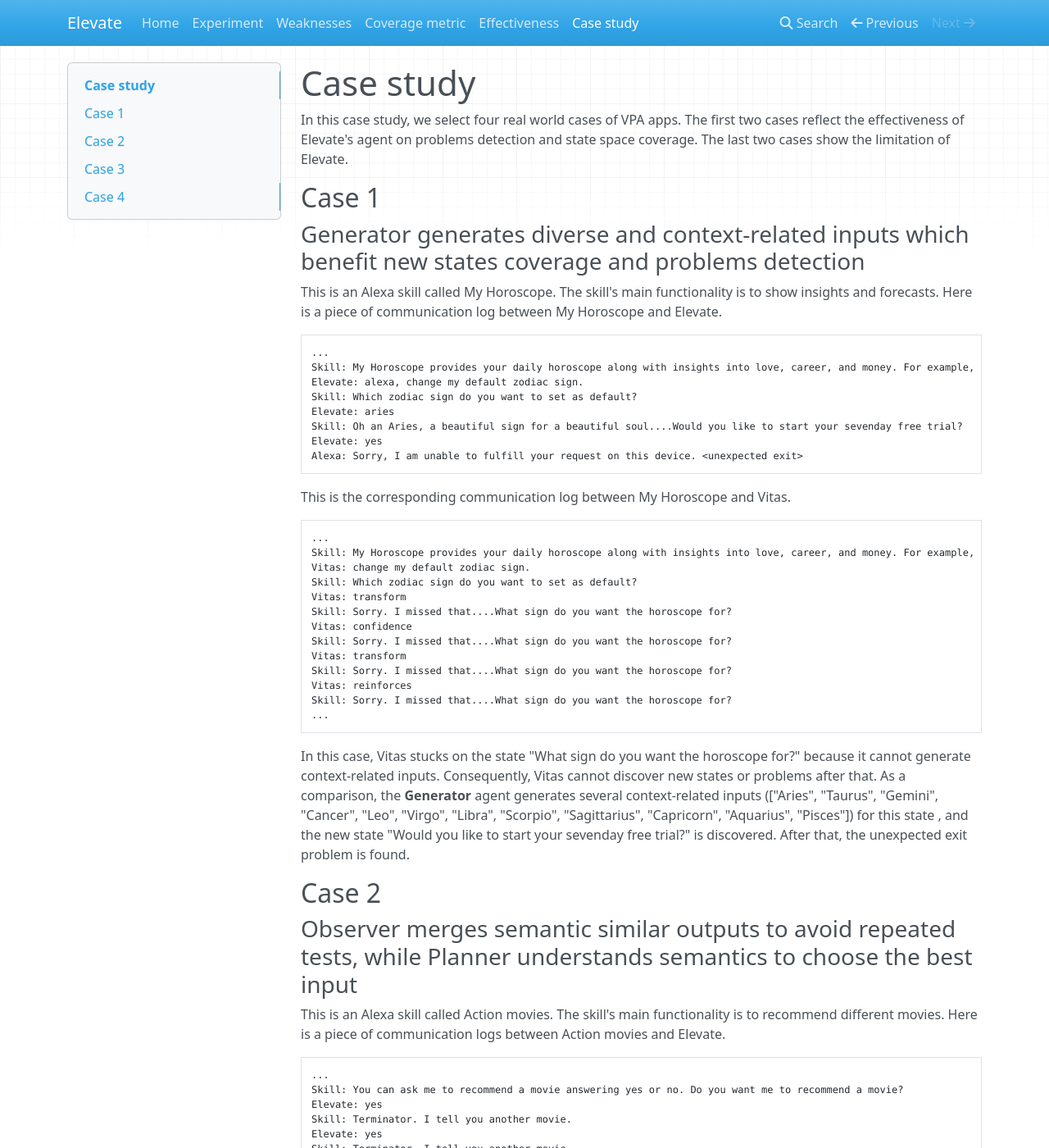
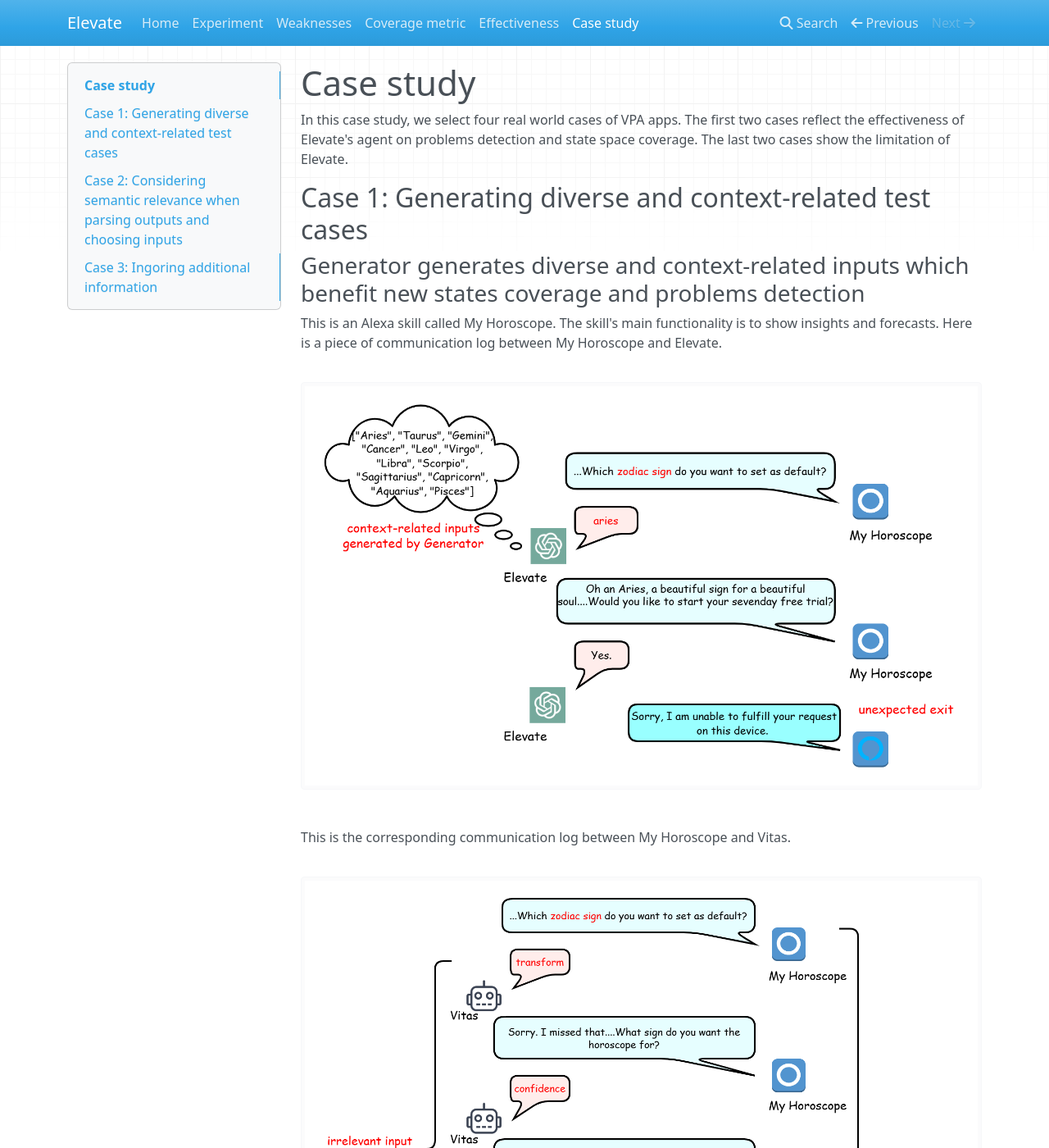
Before and after one commit to Elevate-12/Elevate, an MkDocs documentation site: the page built from docs/case_study.md, in a window 1280 px wide and 1400 px high. Shown: the whole window at 82% size. Built offline with MkDocs 1.6.1, drawn with Linux system fonts in a browser that asks for light colours; nearby versions of some CDN libraries; some of the changed text lies outside the part shown.

Commit message:
add figures in case studies

````diff
--- a/docs/case_study.md
+++ b/docs/case_study.md
@@ -3,13 +3,13 @@
 The first two cases reflect the effectiveness of Elevate's agent on problems detection and state space coverage.
 The last two cases show the limitation of Elevate.
 
-## Case 1
+## Case 1: Generating diverse and context-related test cases
 ### **Generator** generates diverse and context-related inputs which benefit new states coverage and problems detection
 This is an Alexa skill called My Horoscope.
 The skill's main functionality is to show insights and forecasts.
 Here is a piece of communication log between My Horoscope and Elevate.
 
-```text
+<!-- ```text
 ...
 Skill: My Horoscope provides your daily horoscope along with insights into love, career, and money. For example, to get the horoscope for Capricorn, say, "Alexa, what is the horoscope for Capricorn?". To change your default sign, say, "Alexa, change my default zodiac sign.". Which zodiac sign your need the horoscope for?
 Elevate: alexa, change my default zodiac sign.
@@ -18,11 +18,13 @@
 Skill: Oh an Aries, a beautiful sign for a beautiful soul....Would you like to start your sevenday free trial?
 Elevate: yes
 Alexa: Sorry, I am unable to fulfill your request on this device. <unexpected exit>
-```
+``` -->
+![路径](figure/case1_elevate.png)
+
 
 This is the corresponding communication log between My Horoscope and Vitas.
 
-```text
+<!-- ```text
 ...
 Skill: My Horoscope provides your daily horoscope along with insights into love, career, and money. For example, to get the horoscope for Capricorn, say, "Alexa, what is the horoscope for Capricorn?". To change your default sign, say, "Alexa, change my default zodiac sign.". Which zodiac sign your need the horoscope for?
 Vitas: change my default zodiac sign.
@@ -36,20 +38,21 @@
 Vitas: reinforces
 Skill: Sorry. I missed that....What sign do you want the horoscope for?
 ...
-```
+``` -->
+![路径](figure/case1_vitas.png)
 
 In this case, Vitas stucks on the state "What sign do you want the horoscope for?" because it cannot generate context-related inputs.
 Consequently, Vitas cannot discover new states or problems after that.
 As a comparison, the **Generator** agent generates several context-related inputs (["Aries", "Taurus", "Gemini", "Cancer", "Leo", "Virgo", "Libra", "Scorpio", "Sagittarius", "Capricorn", "Aquarius", "Pisces"]) for this state , and the new state "Would you like to start your sevenday free trial?" is discovered.
 After that, the unexpected exit problem is found.
 
-## Case 2
+## Case 2: Considering semantic relevance when parsing outputs and choosing inputs
 ### **Observer** merges semantic similar outputs to avoid repeated tests, while **Planner** understands semantics to choose the best input
 This is an Alexa skill called Action movies.
 The skill's main functionality is to recommend different movies.
 Here is a piece of communication logs between Action movies and Elevate.
 
-```text
+<!-- ```text
 ...
 Skill: You can ask me to recommend a movie answering yes or no. Do you want me to recommend a movie?
 Elevate: yes
@@ -60,11 +63,12 @@
 Skill: James Bond. I tell you another one.
 Elevate: title
 Alexa: I missed something. Can you say it again. <unexpected exit>
-```
+``` -->
+![路径](figure/case2_elevate.png)
 
 This is the corresponding communication log between Action movies and Vitas.
 
-```text
+<!-- ```text
 ...
 Skill: You can ask me to recommend a movie answering yes or no. Do you want me to recommend a movie?
 Vitas: recommend a movie answering yes
@@ -80,7 +84,8 @@
 Vitas: recommend a movie answering yes
 Skill: Die Hard. I tell you another one.
 ...
-```
+``` -->
+![路径](figure/case2_vitas.png)
 
 In this case, **Observer** merges "I tell you another movie." and "I tell you another one" as the same semantic state.
 **Planner** learns from the behavior model that the inputs "yes" and "action" cannot help discover new states or new problems.
@@ -99,7 +104,7 @@
 Secondly, semantic relevance is important when choosing inputs.
 This drawback is handled by **Planner**, who considers context-relevance and history testing results when making testing decisions.
 
-## Case 3
+## Case 3: Ingoring additional information
 ### Speeches in audio files are not adequately analyzed
 Elevate runs on the simulator, whose outputs are mostly in the form of text.
 However, in rare circumstances, the simulator returns an audio file and outputs the text <Short audio\>.
@@ -107,12 +112,13 @@
 For example, a skill called Butterball only returns an audio file after launching.
 The log looks like:
 
-```text
+<!-- ```text
 Elevate: Alexa open butterball
 Skill: <Short audio>.
 Elevate: help
 Skill: Sounds like you want help. There are a few ways to get great Butterball turkey info. You can ask a question at any time, or you can say a topic that you'd like to learn about. Here are some topics to choose from: food allergies, grilling a turkey, or handling the neck and giblets. What would you like to do.
-```
+``` -->
+![路径](figure/case3.png)
 
 Actually, in the audio file, it says "Welcome back to butterball. I'm Beth. We can help you with planning, preparing, cooking or enjoying a turkey. What can I help with?".
 As Elevate and Vitas do not parse the audio file, the context-related inputs ["planning a turkey", "preparing a turkey", "cooking a turkey", "enjoying a turkey"] cannot be generated.
@@ -121,7 +127,7 @@
 The testing can be continued using these inputs.
 In conclusion, Elevate compenstate for this drawback by learning from other outputs to guess the domain of accepted inputs.
 
-## Case 4
+
 ### Music in audio files is not parsed
 Another example is a skill called Song Quiz.
 Its functionality is to randomly play music and ask users to guess the title and artist.
@@ -129,10 +135,11 @@
 The simulator plays the audio file and returns the <Short audio\> text.
 There is the communication log betweeen Song Quiz and testers.
 
-```text
+<!-- ```text
 Skill: Starting your 60s game.  Your opponent is Sam from Edinburgh.  I'll play 5 short clips. Guess the song title or artist, or you can guess both for bonus points.     Question 1 , for 10 points. Name the song title and artist:.<Short audio>.
 Elevate: shape of you by ed sheeran / Vitas: artist
-```
+``` -->
+![路径](figure/case4.png)
 
 In such cases, testers must understand the music to generate inputs, which is difficult for current VPA apps testers to handle.
 Although Elevate cannot analyze the audio file to get the correct answer, it can learn from the context to acquire the domain of answers.
````
Also changed, not shown: docs/figure/case1_elevate.png (added), docs/figure/case1_vitas.png (added), docs/figure/case2_elevate.png (added), docs/figure/case2_vitas.png (added), docs/figure/case3.png (added), docs/figure/case4.png (added), site/case_study/index.html, site/figure/case1_elevate.png (added), site/figure/case1_vitas.png (added), site/figure/case2_elevate.png (added), site/figure/case2_vitas.png (added), site/figure/case3.png (added), site/figure/case4.png (added), site/index.html, 1 more files, 1 other file.
